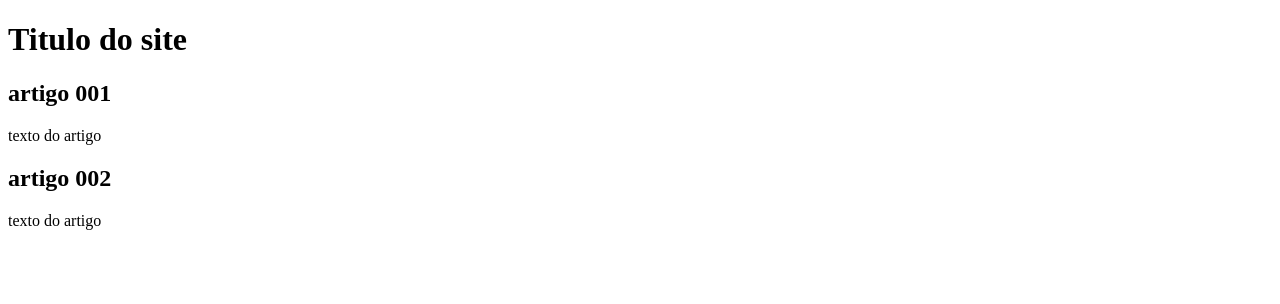
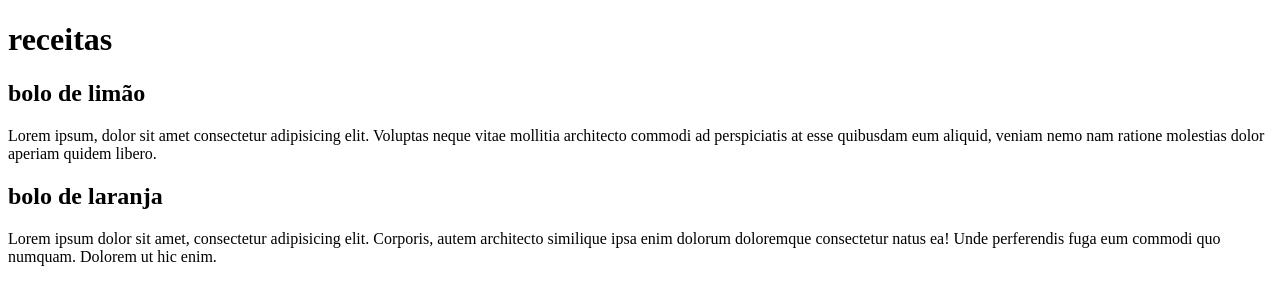
Before and after one commit to Claudio-ventura/teste-site, a plain HTML site: page index.html in a window 1280 px wide. Drawn offline with Linux system fonts and the light colour scheme.

Commit message:
comecei a escrever no conteudo

```diff
--- a/index.html
+++ b/index.html
@@ -8,15 +8,15 @@
 <body>
     <main>
         <header>
-            <h1>Titulo do site</h1>
+            <h1>receitas</h1>
         </header>
         <article>
-            <h2>artigo 001</h2>
-            <p>texto do artigo</p>
+            <h2>bolo de limão</h2>
+            <p>Lorem ipsum, dolor sit amet consectetur adipisicing elit. Voluptas neque vitae mollitia architecto commodi ad perspiciatis at esse quibusdam eum aliquid, veniam nemo nam ratione molestias dolor aperiam quidem libero.</p>
         </article>
         <article>
-            <h2>artigo 002</h2>
-            <p>texto do artigo</p>
+            <h2>bolo de laranja</h2>
+            <p>Lorem ipsum dolor sit amet, consectetur adipisicing elit. Corporis, autem architecto similique ipsa enim dolorum doloremque consectetur natus ea! Unde perferendis fuga eum commodi quo numquam. Dolorem ut hic enim.</p>
         </article>
     </main>
 </body>
```
